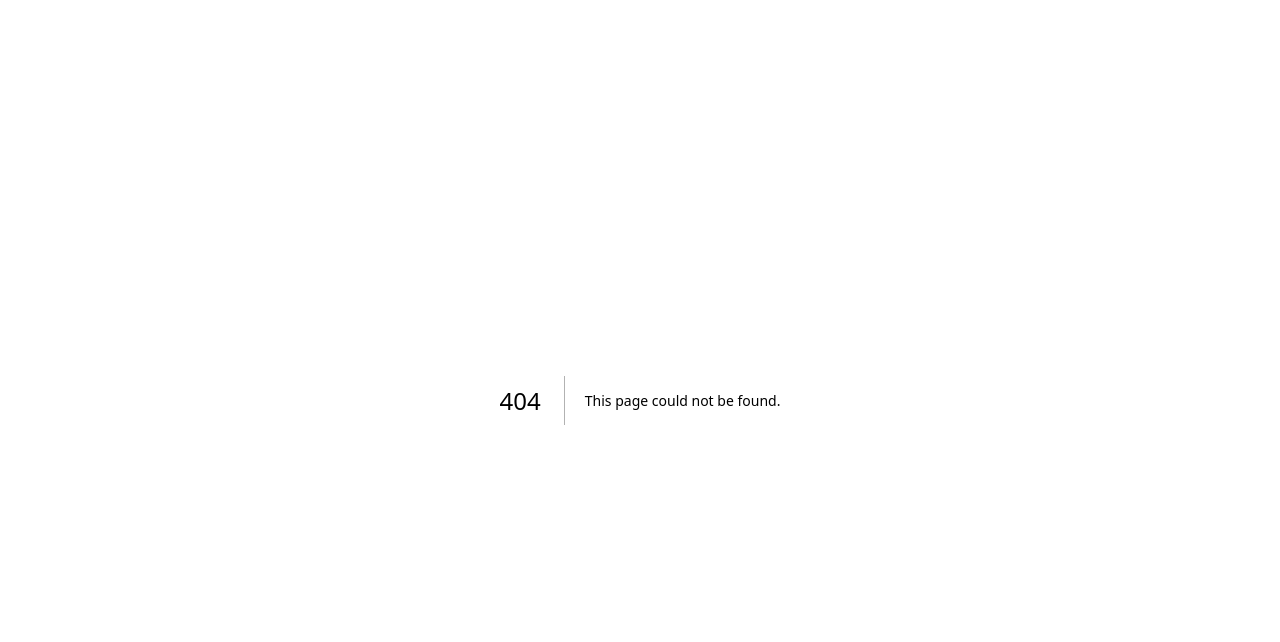
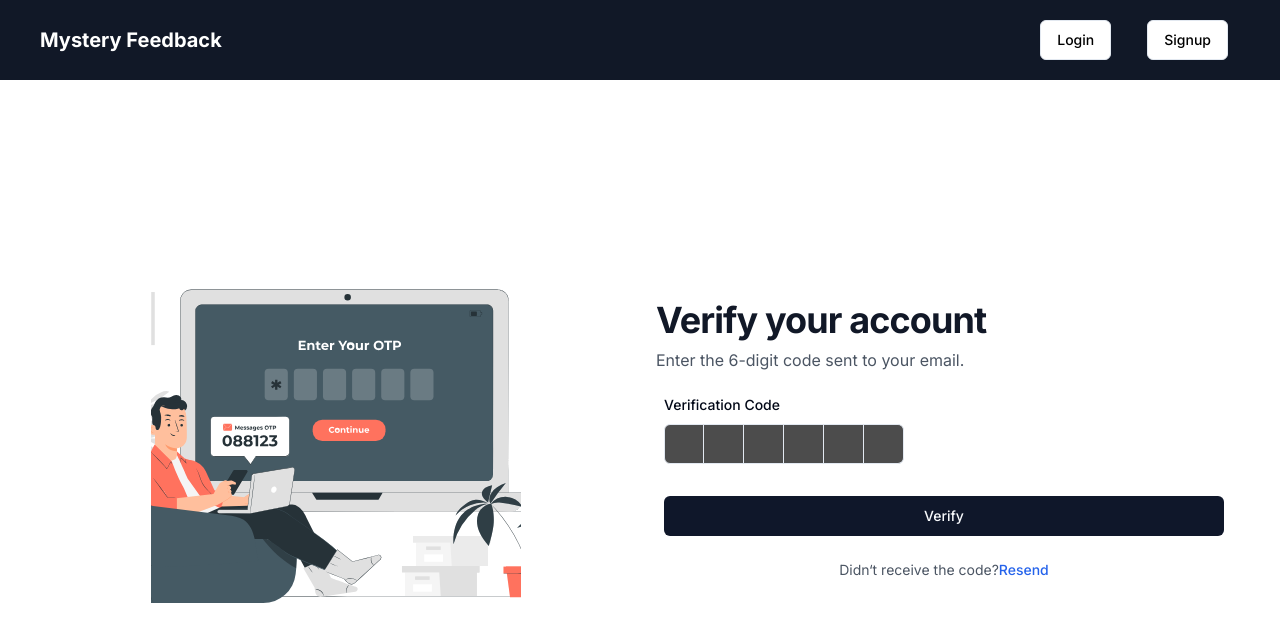
Before and after one commit to alpesh677/mystery-feedback, a Next.js app: page /forgot-password/1 in a window 1280 px wide. Before the commit this address had no page. Shown: the top 642 px of the page. Built offline with nearby package versions, Linux system fonts and the light colour scheme; no server answers.

Commit message:
forgot password otp ui

```diff
--- a/emails/forgotPasswordEmail.ts
+++ b/emails/forgotPasswordEmail.ts
@@ -45,7 +45,7 @@ export function generateForgotPasswordEmail({
 			h1 {
 			  font-size: 24px;
 			  font-weight: 500;
-			  color: #1f1f1f;
+			  color: white;
 			  margin-top: 0;
 			}
 			p {
@@ -53,7 +53,7 @@ export function generateForgotPasswordEmail({
 			  font-weight: 500;
 			  margin-top: 17px;
 			  letter-spacing: 0.56px;
-			  color:#1f1f1f;
+			  color:white;
 			}
 			.otp {
 			  font-size: 40px;
--- a/package.json
+++ b/package.json
@@ -26,6 +26,7 @@
     "embla-carousel-autoplay": "^8.1.3",
     "embla-carousel-fade": "^8.1.3",
     "embla-carousel-react": "^8.1.3",
+    "input-otp": "^1.2.4",
     "lucide-react": "^0.383.0",
     "mjml": "^4.15.3",
     "mongoose": "^8.3.2",
--- a/src/app/(app)/forgot-password/[email]/change-password/page.tsx
+++ b/src/app/(app)/forgot-password/[email]/change-password/page.tsx
@@ -52,8 +52,15 @@ export default function ChangePassword() {
 				throw new Error("Password and confirm Password do not match");
 			}
 
-			const response = await axios.patch("/api/change-password");
+			const response = await axios.patch("/api/change-password",{
+				email : params.email,
+				password : data.password
+			});
 			if (response.status === 200) {
+				toast({
+					title : "password changed successfully",
+					variant : "default"
+				})
 				router.push("/sign-in");
 			}
 		} catch (error) {
--- /dev/null
+++ b/src/app/(app)/forgot-password/[email]/page.tsx
@@ -0,0 +1,151 @@
+"use client";
+import { Button } from "@/components/ui/button";
+import {
+	Form,
+	FormControl,
+	FormField,
+	FormItem,
+	FormLabel,
+} from "@/components/ui/form";
+import {
+	InputOTP,
+	InputOTPGroup,
+	InputOTPSlot,
+} from "@/components/ui/input-otp";
+import { useToast } from "@/components/ui/use-toast";
+import { verifySchema } from "@/schemas/verifySchema";
+import { ApiResponse } from "@/types/ApiResponse";
+import { zodResolver } from "@hookform/resolvers/zod";
+import axios, { AxiosError } from "axios";
+import Link from "next/link";
+import { useParams, useRouter } from "next/navigation";
+import React from "react";
+import { useForm } from "react-hook-form";
+import enterOtp from "../../../../../public/Enter OTP-pana.svg";
+import * as z from "zod";
+import Image from "next/image";
+
+export default function page() {
+	const router = useRouter();
+	const params = useParams();
+	const { toast } = useToast();
+	const form = useForm<z.infer<typeof verifySchema>>({
+		resolver: zodResolver(verifySchema),
+	});
+
+	async function onSubmit(data: z.infer<typeof verifySchema>) {
+		const emailParam = Array.isArray(params.email)
+			? params.email[0]
+			: params.email;
+		const mail = decodeURIComponent(emailParam);
+		console.log(mail);
+		try {
+			const response = await axios.post("/api/forgot-password-verify", {
+				email: params.email,
+				code: data.code,
+			});
+			if (response.data.success) {
+				router.push(`/forgot-password/${mail}/change-password`);
+			}
+		} catch (error) {
+			console.log("Error in sending mail: ", error);
+			const axiosError = error as AxiosError<ApiResponse>;
+			let errorMessage = axiosError.response?.data.message;
+			toast({
+				title: "Failed to fetch Email",
+				description: errorMessage,
+				variant: "destructive",
+			});
+		}
+	}
+
+	return (
+		<div className="flex min-h-[90vh] items-center justify-center px-4 py-12 md:py-24 lg:py-32 bg-white dark:bg-gray-950">
+			<div className="container grid grid-cols-1 lg:grid-cols-2 gap-8 items-center">
+				<Image
+					src={enterOtp}
+					width={370}
+					height={370}
+					alt="Illustration"
+					className="mx-auto aspect-square overflow-hidden rounded-xl object-cover"
+				/>
+				<div>
+                <div className="text-center lg:text-left mb-3">
+						<h1 className="text-4xl font-bold tracking-tight text-gray-900">
+                        Verify your account
+						</h1>
+						<p className="mt-2 text-base text-gray-600">
+                        Enter the 6-digit code sent to your email.
+						</p>
+					</div>
+					<Form {...form}>
+						<form
+							className="space-y-8 p-2"
+							onSubmit={form.handleSubmit(onSubmit)}
+						>
+							<div className="justify-center items-center">
+								<FormField
+									name="code"
+									control={form.control}
+									render={({ field }) => (
+										<FormItem>
+											<FormLabel>
+												Verification Code
+											</FormLabel>
+											<FormControl>
+												<InputOTP
+													maxLength={6}
+													{...field}
+													className="text-black"
+												>
+													<InputOTPGroup>
+														<InputOTPSlot
+															index={0}
+															className="bg-black/70 text-white"
+														/>
+														<InputOTPSlot
+															index={1}
+															className="bg-black/70 text-white"
+														/>
+														<InputOTPSlot
+															index={2}
+															className="bg-black/70 text-white"
+														/>
+														<InputOTPSlot
+															index={3}
+															className="bg-black/70 text-white"
+														/>
+														<InputOTPSlot
+															index={4}
+															className="bg-black/70 text-white"
+														/>
+														<InputOTPSlot
+															index={5}
+															className="bg-black/70 text-white"
+														/>
+													</InputOTPGroup>
+												</InputOTP>
+											</FormControl>
+										</FormItem>
+									)}
+								/>
+							</div>
+							<Button type="submit" className="w-full">
+								Verify
+							</Button>
+						</form>
+					</Form>
+					<div className="text-center text-sm text-gray-600 dark:text-gray-400 mt-4">
+						Didn&lsquo;t receive the code?
+						<Link
+							className="font-medium text-blue-600 hover:underline dark:text-blue-500"
+							href="#"
+						>
+							Resend
+						</Link>
+					</div>
+				</div>
+			</div>
+		</div>
+	);
+}
--- a/src/app/(app)/forgot-password/page.tsx
+++ b/src/app/(app)/forgot-password/page.tsx
@@ -36,8 +36,12 @@ export default function ForgotPassword() {
 	async function onSubmit(data: z.infer<typeof emailSchema>) {
 		try {
 			const response = await axios.post("/api/forgot-password", data);
-			console.log(response);
-			if (response.data.success) {
+
+			if (response.status === 200) {
+				toast({
+					title : "OTP sent successfully",
+					variant : "default"
+				})
 				router.push(`/forgot-password/${data.email}`);
 			}
 		} catch (error) {
--- a/src/app/api/forgot-password/route.ts
+++ b/src/app/api/forgot-password/route.ts
@@ -1,26 +1,32 @@
 import dbConnect from "@/lib/dbConnect";
 import UserModel from "@/model/User";
-import { sendEmailVerificationEmail } from "@/helpers/SendVerificationEmail";
+import { SendForgotPasswordEmail } from "@/helpers/SendForgotPasswordEmail";
 
 export async function POST(request: Request) {
 	await dbConnect();
 
 	try {
-        const {email} = await request.json();
-        console.log(email)
-        if(!email){
-            return Response.json({
-                success : false,
-                message : "Please enter the Email"
-            },{status : 400});
+		const { email } = await request.json();
+		console.log(email);
+		if (!email) {
+			return Response.json(
+				{
+					success: false,
+					message: "Please enter the Email",
+				},
+				{ status: 400 },
+			);
 		}
 
-        const existingUser = await UserModel.findOne({email});
-        if(!existingUser){
-            return Response.json({
-                success : false,
-                message : "We cannot find any user by this email."
-            },{status: 404})
+		const existingUser = await UserModel.findOne({ email });
+		if (!existingUser) {
+			return Response.json(
+				{
+					success: false,
+					message: "We cannot find any user by this email.",
+				},
+				{ status: 404 },
+			);
 		}
 
 		const username = existingUser.username;
@@ -28,19 +34,29 @@ export async function POST(request: Request) {
 			100000 + Math.random() * 900000,
 		).toString();
 		existingUser.verifyCode = verifyCode;
-        existingUser.verifyCodeExpiry = new Date(Date.now() +  5 * 60 * 1000);
+		existingUser.verifyCodeExpiry = new Date(Date.now() + 60 * 60 * 1000);
 
 		await existingUser.save();
-        const emailResponse = await sendEmailVerificationEmail(username,email,verifyCode);
+		const emailResponse = await SendForgotPasswordEmail(
+			username,
+			email,
+			verifyCode,
+		);
 
-        return Response.json({
+		return Response.json(
+			{
 				success: true,
-            message : "User Found"
-        },{status : 200})
+				message: "User Found",
+			},
+			{ status: 200 },
+		);
 	} catch (error) {
-        return Response.json({
-            success : false,
-            message : "Error while fetching user"
-        },{status:500})
+		return Response.json(
+			{
+				success: false,
+				message: "Error while fetching user",
+			},
+			{ status: 500 },
+		);
 	}
 }
--- /dev/null
+++ b/src/components/ui/input-otp.tsx
@@ -0,0 +1,71 @@
+"use client"
+
+import * as React from "react"
+import { OTPInput, OTPInputContext } from "input-otp"
+import { Dot } from "lucide-react"
+
+import { cn } from "@/lib/utils"
+
+const InputOTP = React.forwardRef<
+  React.ElementRef<typeof OTPInput>,
+  React.ComponentPropsWithoutRef<typeof OTPInput>
+>(({ className, containerClassName, ...props }, ref) => (
+  <OTPInput
+    ref={ref}
+    containerClassName={cn(
+      "flex items-center gap-2 has-[:disabled]:opacity-50",
+      containerClassName
+    )}
+    className={cn("disabled:cursor-not-allowed", className)}
+    {...props}
+  />
+))
+InputOTP.displayName = "InputOTP"
+
+const InputOTPGroup = React.forwardRef<
+  React.ElementRef<"div">,
+  React.ComponentPropsWithoutRef<"div">
+>(({ className, ...props }, ref) => (
+  <div ref={ref} className={cn("flex items-center", className)} {...props} />
+))
+InputOTPGroup.displayName = "InputOTPGroup"
+
+const InputOTPSlot = React.forwardRef<
+  React.ElementRef<"div">,
+  React.ComponentPropsWithoutRef<"div"> & { index: number }
+>(({ index, className, ...props }, ref) => {
+  const inputOTPContext = React.useContext(OTPInputContext)
+  const { char, hasFakeCaret, isActive } = inputOTPContext.slots[index]
+
+  return (
+    <div
+      ref={ref}
+      className={cn(
+        "relative flex h-10 w-10 items-center justify-center border-y border-r border-input text-sm transition-all first:rounded-l-md first:border-l last:rounded-r-md",
+        isActive && "z-10 ring-2 ring-ring ring-offset-background",
+        className
+      )}
+      {...props}
+    >
+      {char}
+      {hasFakeCaret && (
+        <div className="pointer-events-none absolute inset-0 flex items-center justify-center">
+          <div className="h-4 w-px animate-caret-blink bg-foreground duration-1000" />
+        </div>
+      )}
+    </div>
+  )
+})
+InputOTPSlot.displayName = "InputOTPSlot"
+
+const InputOTPSeparator = React.forwardRef<
+  React.ElementRef<"div">,
+  React.ComponentPropsWithoutRef<"div">
+>(({ ...props }, ref) => (
+  <div ref={ref} role="separator" {...props}>
+    <Dot />
+  </div>
+))
+InputOTPSeparator.displayName = "InputOTPSeparator"
+
+export { InputOTP, InputOTPGroup, InputOTPSlot, InputOTPSeparator }
--- a/src/helpers/SendForgotPasswordEmail.ts
+++ b/src/helpers/SendForgotPasswordEmail.ts
@@ -2,7 +2,7 @@ import nodemailer from "nodemailer";
 import { ApiResponse } from "@/types/ApiResponse";
 import {generateForgotPasswordEmail} from "../../emails/forgotPasswordEmail"
 
-export async function sendEmailVerificationEmail(
+export async function SendForgotPasswordEmail(
 	username: string,
 	email: string,
 	verifyCode: string,
@@ -15,7 +15,7 @@ export async function sendEmailVerificationEmail(
 				pass: process.env.SMTP_PASS,
 			},
 		});
-		console.log("this is properties:", { username, email, verifyCode });
+		// console.log("this is properties:", { username, email, verifyCode });
 
         const emailContent = generateForgotPasswordEmail({
             username,
@@ -23,7 +23,7 @@ export async function sendEmailVerificationEmail(
         })
 
 		const info = await transporter.sendMail({
-			from: "mysteryfeedback4@gmail.com",
+			from: process.env.SMTP_USER,
 			to: email,
 			subject: "Forgot Password OTP",
 			html: emailContent,
```
Also changed, not shown: public/Enter OTP-pana.svg (added), 1 other file (tests, documents, lock files or other folders). Lines whose indentation alone changed are shown as unchanged.
